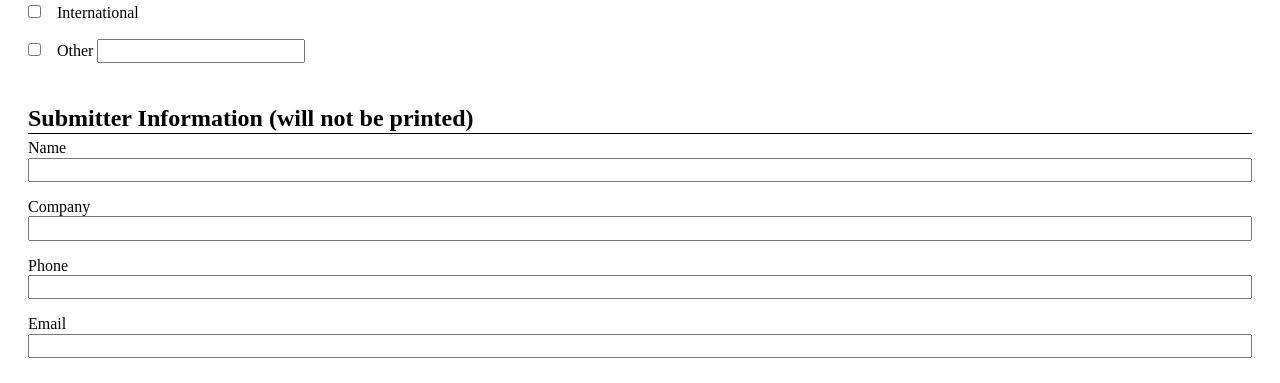
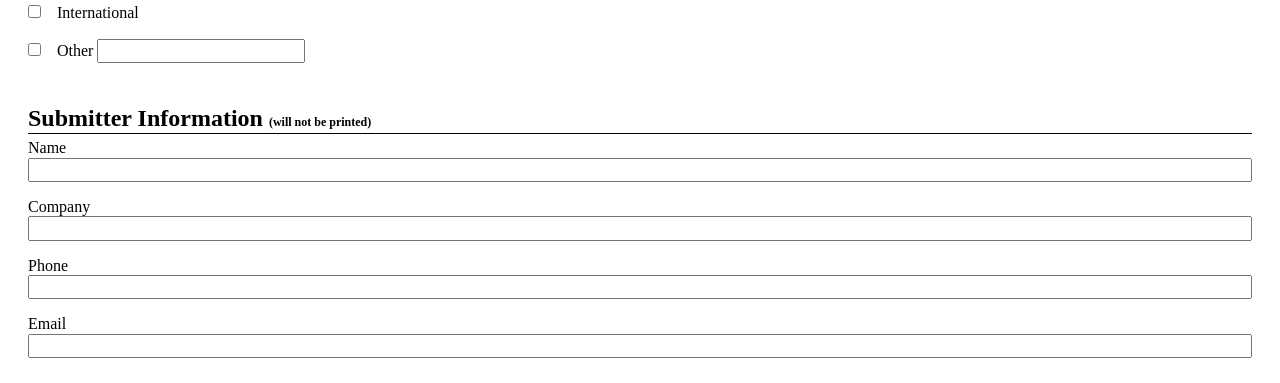
Before and after one commit to rdelva/hotel_resource_guide, a PHP site: page / in a window 1280 px wide. Shown: the part 2875-3258 px from the top of the page. Run offline with PHP 8.4, Linux system fonts and the light colour scheme; some libraries are stand-ins or nearby versions.

Commit message:
decressed text size in span tag

```diff
--- a/assets/css/style.css
+++ b/assets/css/style.css
@@ -48,3 +48,7 @@ fieldset {
 	border:none;
 	margin: 1em 0;
 }
+
+legend span {
+	font-size:.5em;
+}
```
